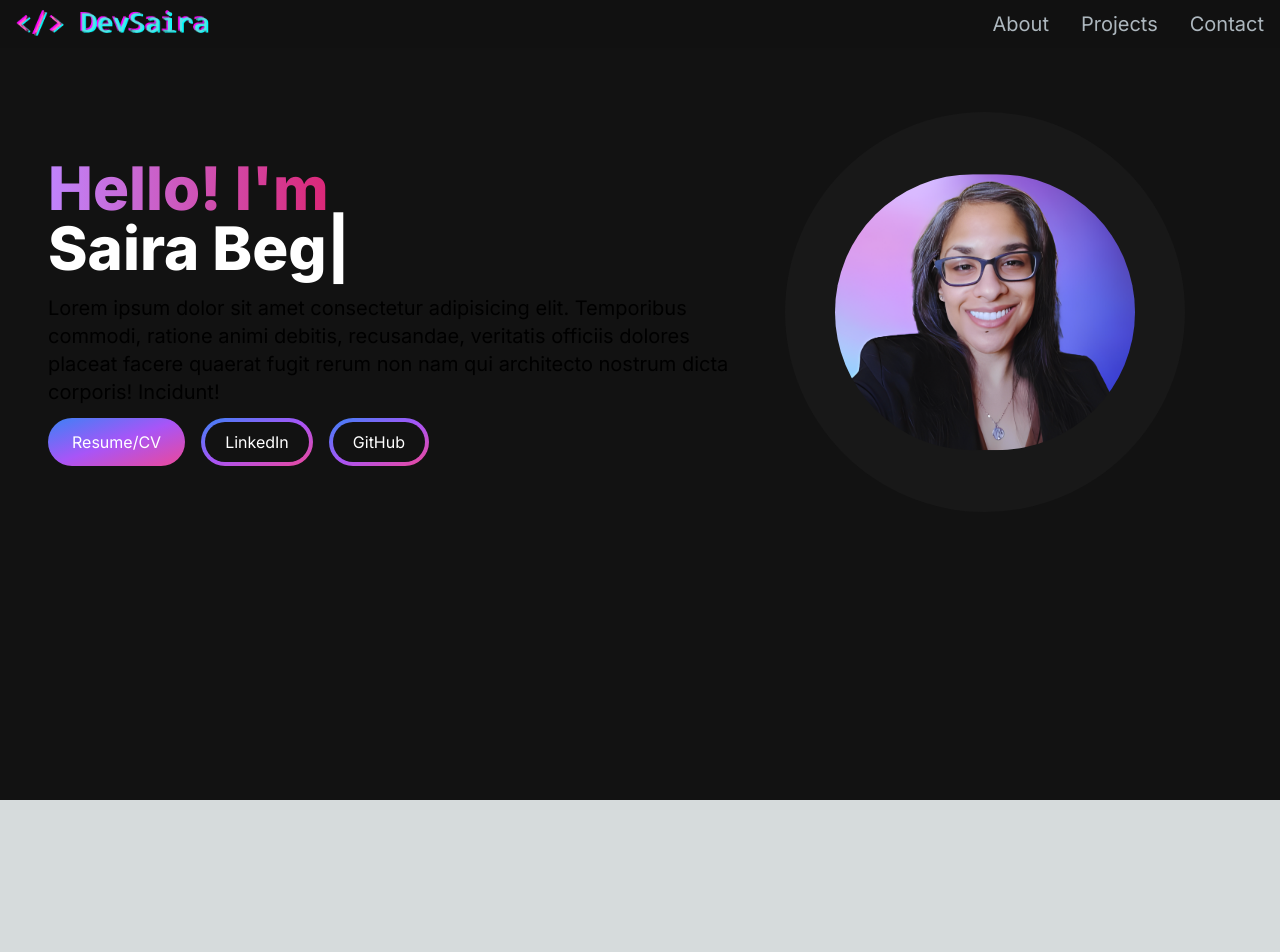
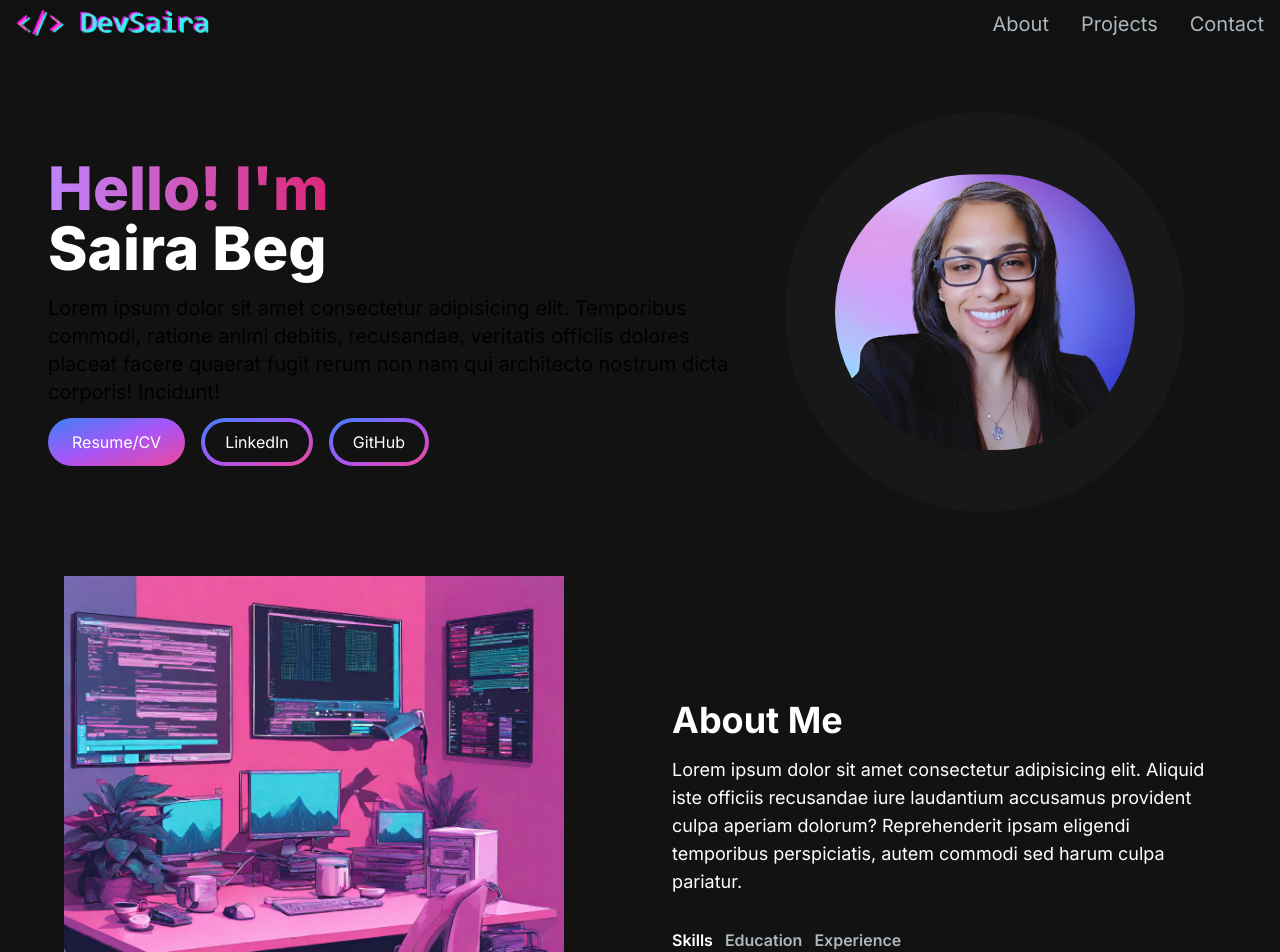
Before and after one commit to SairaBeg/next-portfolio, a Next.js app: page / in a window 1280 px wide. Shown: the top 952 px of the page. Before the commit the page ends 800 px from the top, so only its background shows below. Built offline with nearby package versions, Linux system fonts and the light colour scheme.

Commit message:
About section tabs

```diff
--- /dev/null
+++ b/app/components/About.jsx
@@ -0,0 +1,74 @@
+"use client";
+import React, { useState, useTransition } from "react";
+import Image from "next/image";
+import TabButton from "./TabButton";
+
+const TAB_DATA = [
+  {
+    title: "Skills",
+    id: "skills",
+    content: (
+      <ul>
+        <li>Next.js</li>
+        <li>React</li>
+        <li>HTML5</li>
+        <li>CSS & TailwindCSS</li>
+        <li>JavaScript</li>
+        <li>Node.js</li>
+        <li>Express.js</li>
+      </ul>
+    ),
+  },
+];
+
+const About = () => {
+  const [tab, setTab] = useState("skills");
+  const [isPending, startTransition] = useTransition();
+
+  const handleTabChange = (id) => {
+    startTransition(() => {
+      setTab(id);
+    });
+  };
+  return (
+    <section className="text-white">
+      <div className="md:grid md:grid-cols-2 gap-8 items-center py-8 px-4 xl:gap-16 sm:py-16 xl:px16">
+        <Image src="/images/VapoDesk.png" alt="desk" height={500} width={500} />
+        <div>
+          <h2 className="text-4xl font-bold text-white mb-4">About Me</h2>
+          <p className="text-base lg:text-lg">
+            Lorem ipsum dolor sit amet consectetur adipisicing elit. Aliquid
+            iste officiis recusandae iure laudantium accusamus provident culpa
+            aperiam dolorum? Reprehenderit ipsam eligendi temporibus
+            perspiciatis, autem commodi sed harum culpa pariatur.
+          </p>
+          <div className="flex flex-row mt-8">
+            <TabButton
+              selectTab={() => handleTabChange("skills")}
+              active={tab === "skills"}
+            >
+              {" "}
+              Skills{" "}
+            </TabButton>
+            <TabButton
+              selectTab={() => handleTabChange("education")}
+              active={tab === "education"}
+            >
+              {" "}
+              Education{" "}
+            </TabButton>
+            <TabButton
+              selectTab={() => handleTabChange("experience")}
+              active={tab === "experience"}
+            >
+              {" "}
+              Experience{" "}
+            </TabButton>
+          </div>
+        </div>
+      </div>
+    </section>
+  );
+};
+
+export default About;
--- /dev/null
+++ b/app/components/TabButton.jsx
@@ -0,0 +1,19 @@
+import React from "react";
+
+const TabButton = ({ active, selectTab, children }) => {
+  const buttonClasses = active
+    ? "text-white border-b border-purple-500"
+    : "text-[#ADB7BE]";
+  return (
+    <button onClick={selectTab}>
+      <p
+        className={`mr-3 font-semibold hover:text-white ${buttonClasses}
+  `}
+      >
+        {children}
+      </p>
+    </button>
+  );
+};
+
+export default TabButton;
--- a/app/page.js
+++ b/app/page.js
@@ -1,6 +1,7 @@
 import Image from "next/image";
 import Hero from "./components/Hero";
 import Navbar from "./components/Navbar";
+import About from "./components/About";
 
 export default function Home() {
   return (
@@ -8,6 +9,7 @@
       <Navbar />
       <div className="container mx-auto px-12 py-4 mt-24">
         <Hero />
+        <About />
       </div>
     </main>
   );
```
Also changed, not shown: public/images/VapoDesk.png (added), 1 other file (tests, documents, lock files or other folders).
